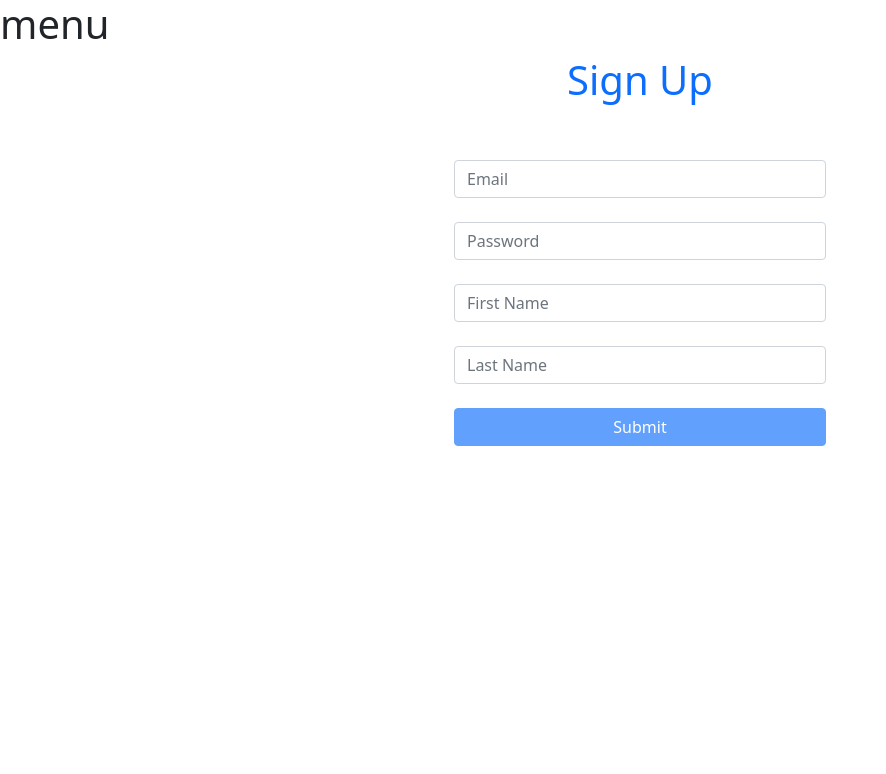
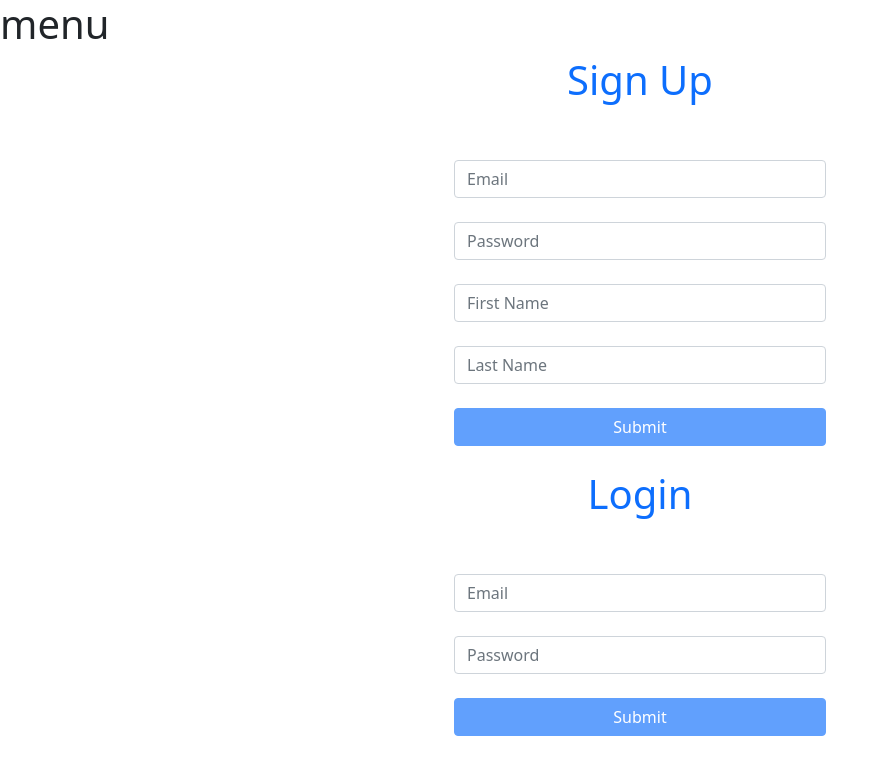
Before and after one commit to rahul0101rock/Scribe, an Angular app: page / in a window 1280 px wide. Shown: the top 774 px of the page, without its empty margins (0-886 px from the left). Built offline with nearby package versions, Linux system fonts and the light colour scheme.

Commit message:
Added Login Component

```diff
--- a/src/app/app.component.html
+++ b/src/app/app.component.html
@@ -1,2 +1,3 @@
 <app-menu></app-menu>
 <app-signup></app-signup>
+<app-login></app-login>
--- a/src/app/login/login.component.html
+++ b/src/app/login/login.component.html
@@ -1 +1,18 @@
-<h1>login</h1>
+<div class="container">
+    <h1 class="text-center text-primary">Login</h1>
+    <br><br>
+    <div class="form-group offset-md-4 col-md-4">
+        <form [formGroup]="myForm" (ngSubmit)="onSubmit(myForm)">
+            <input type="email" class="form-control" placeholder="Email" [formControl]= "$any(myForm).controls['email']">
+            <br>
+            <div class="alert alert-danger" *ngIf="($any(myForm).controls['email'].invalid && $any(myForm).controls['email'].touched)"> Enter a valid Email <br> </div>
+            <input type="password" class="form-control" placeholder="Password" [formControl]= "$any(myForm).controls['password']">
+            <br>
+            <div class="alert alert-danger" *ngIf="($any(myForm).controls['password'].invalid && $any(myForm).controls['password'].touched)"> Password must be at-least 8 characters long <br> </div>
+            <button class="btn btn-primary col-12" [disabled]="!myForm.valid">Submit</button>
+            <br><br>
+            <div class="alert alert-success" *ngIf="message.length>0">{{message}}</div>
+            <div class="alert alert-danger" *ngIf="userError">{{userError.message}}</div>
+        </form>
+    </div>
+</div>
--- a/src/app/login/login.component.ts
+++ b/src/app/login/login.component.ts
@@ -1,6 +1,6 @@
 import { Component, OnInit } from '@angular/core';
 import { FormBuilder, FormGroup, FormControl, Validators } from '@angular/forms';
-
+import { AuthService } from '../auth.service';
 @Component({
   selector: 'app-login',
   templateUrl: './login.component.html',
@@ -10,7 +10,7 @@ export class LoginComponent implements OnInit {
   myForm: FormGroup;
   message: string="";
   userError:any;
-  constructor(public fb: FormBuilder) {
+  constructor(public fb: FormBuilder,public auths: AuthService) {
     this.myForm = this.fb.group({
     email: ['',[Validators.required,Validators.email]],
     password: ['',[Validators.required, Validators.minLength(8)]]
@@ -19,5 +19,18 @@ export class LoginComponent implements OnInit {
 
   ngOnInit(): void {
   }
+  onSubmit(form: any){
+    let email: string = form.value.email;
+    let password: string = form.value.password;
+    this.auths.login(email,password).then((response: any) => {
+      console.log(response);
+      this.message="You have been Logged in Successfully";
+      this.userError=null;
+    }).catch((error: any) =>{
+      console.log(error);
+      this.message="";
+      this.userError=error;
+    });
+  }
 
 }
--- a/src/app/signup/signup.component.ts
+++ b/src/app/signup/signup.component.ts
@@ -1,8 +1,6 @@
 import { Component, OnInit } from '@angular/core';
 import { FormBuilder, FormGroup, FormControl, Validators } from '@angular/forms';
-import * as firebase from 'firebase/app';
-import * as auth from 'firebase/auth';
-import { getAuth, updateProfile } from 'firebase/auth';
+import { AuthService } from '../auth.service';
 @Component({
   selector: 'app-signup',
   templateUrl: './signup.component.html',
@@ -12,7 +10,7 @@ export class SignupComponent implements OnInit {
   myForm: FormGroup;
   message: string="";
   userError:any;
-  constructor(public fb: FormBuilder) {
+  constructor(public fb: FormBuilder,public auths: AuthService) {
     this.myForm = this.fb.group({
       email: ['',[Validators.required,Validators.email]],
       password: ['',[Validators.required, Validators.minLength(8)]],
@@ -29,16 +27,13 @@ export class SignupComponent implements OnInit {
     let password: string = form.value.password;
     let firstName: string = form.value.firstName;
     let lastName: string = form.value.lastName;
-    let fullName: string = firstName + " " + lastName;
-    let au = getAuth();
-    auth.createUserWithEmailAndPassword(au,email,password).then((response) => {
+    this.auths.signup(email,password,firstName,lastName).then((response: any) => {
       console.log(response);
-      updateProfile(response.user, {displayName: fullName,
-         photoURL: "https://lh3.googleusercontent.com/-XdUIqdMkCWA/AAAAAAAAAAI/AAAAAAAAAAA/4252rscbv5M/photo.jpg"}).then(()=>{
-           this.message="You have been Signed Up Successfully"
-         });
-    }).catch((error) =>{
+      this.message="You have been Signed Up Successfully";
+      this.userError=null;
+    }).catch((error: any) =>{
       console.log(error);
+      this.message="";
       this.userError=error;
     });
   }
```
